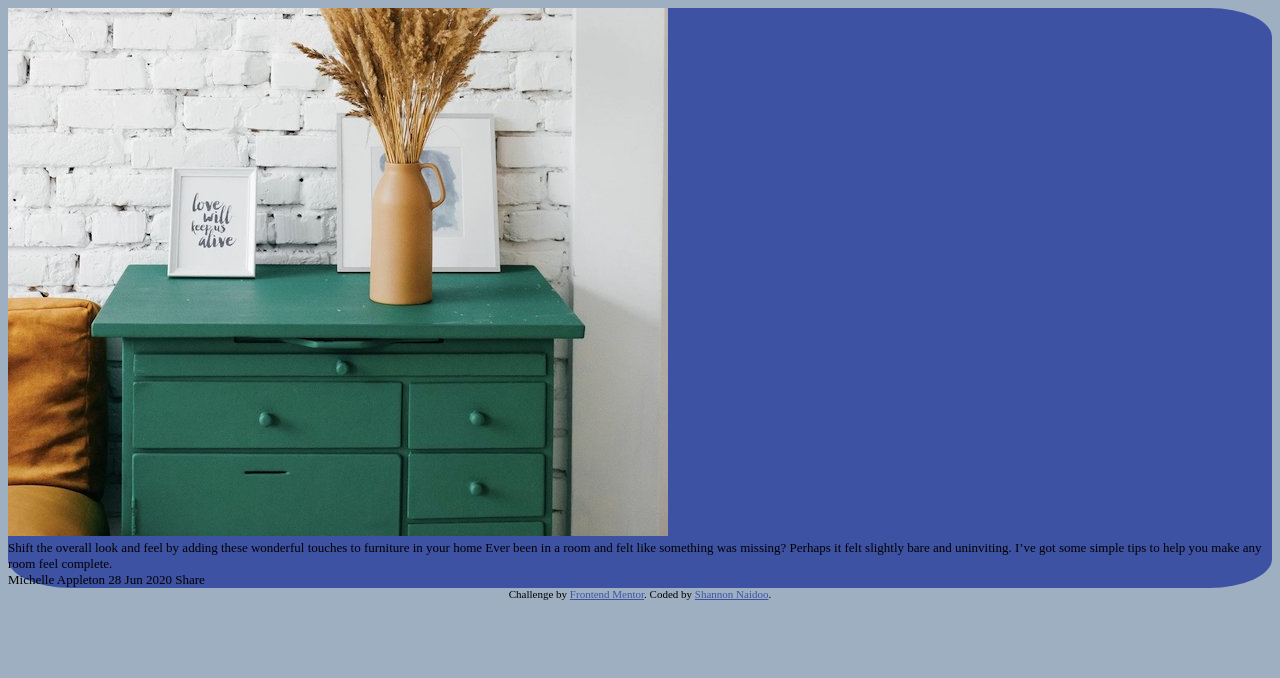
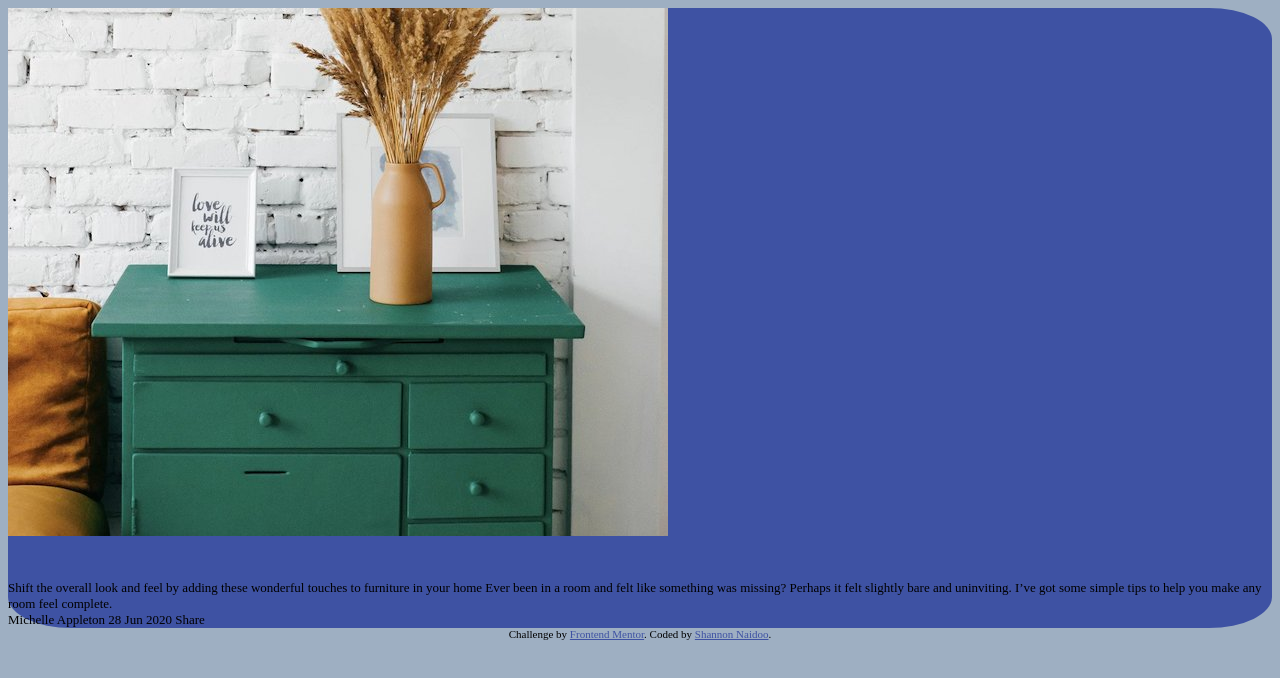
Before and after one commit to shannon7898/article-preview-component-master, a plain HTML site: page index.html in a window 1280 px wide. Drawn offline with Linux system fonts and the light colour scheme.

Commit message:
positioning contents

```diff
--- a/css/main.css
+++ b/css/main.css
@@ -17,7 +17,7 @@ body {
     background-color: #3e52a3;
 }
 
-@media screen and (max-width: 500px) {
+@media screen and (min-width: 10px) and (max-width: 500px) {
     .crop {
         width: 359px;
         height: 250px;
@@ -27,6 +27,9 @@ body {
     .crop img {
         width: 400px;
         height: 300px;
-        margin: 0 0 0 0;
     }
 }
+
+.info-con {
+    padding-top: 40px;
+}
```
